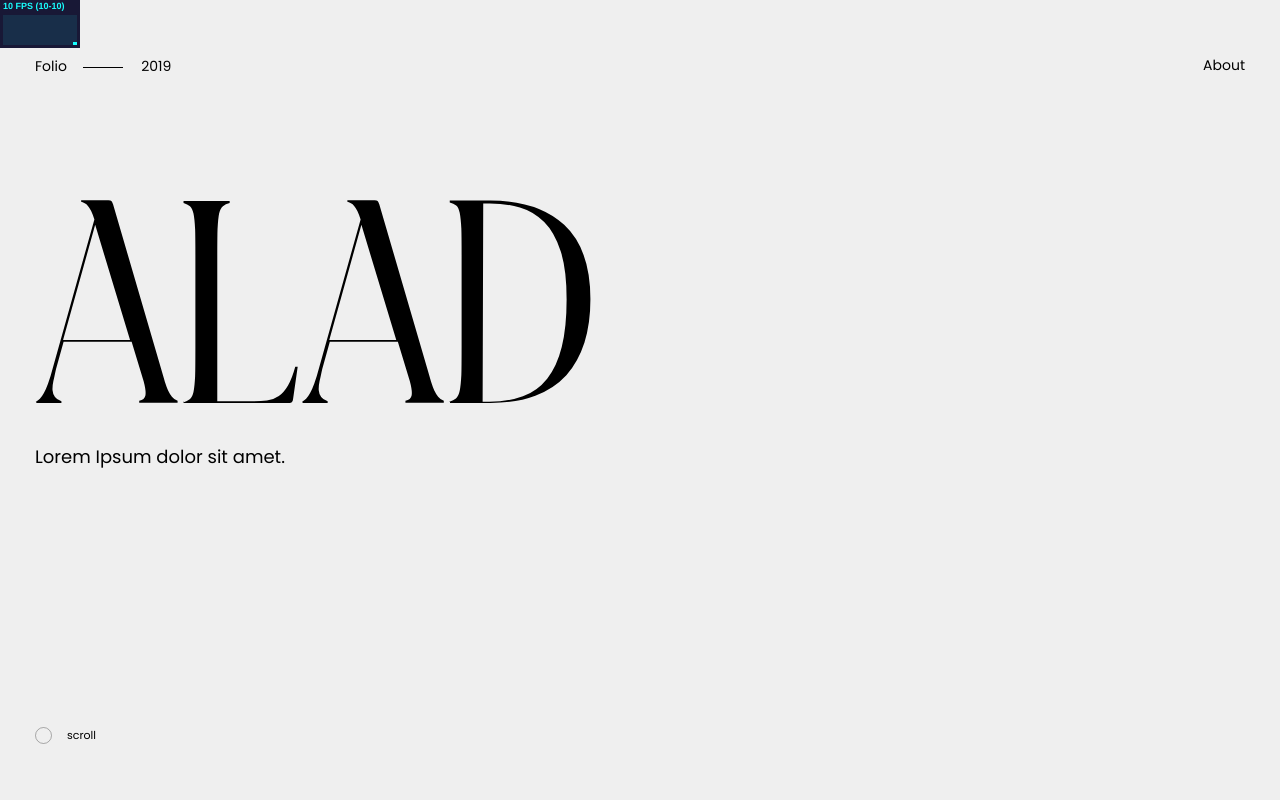
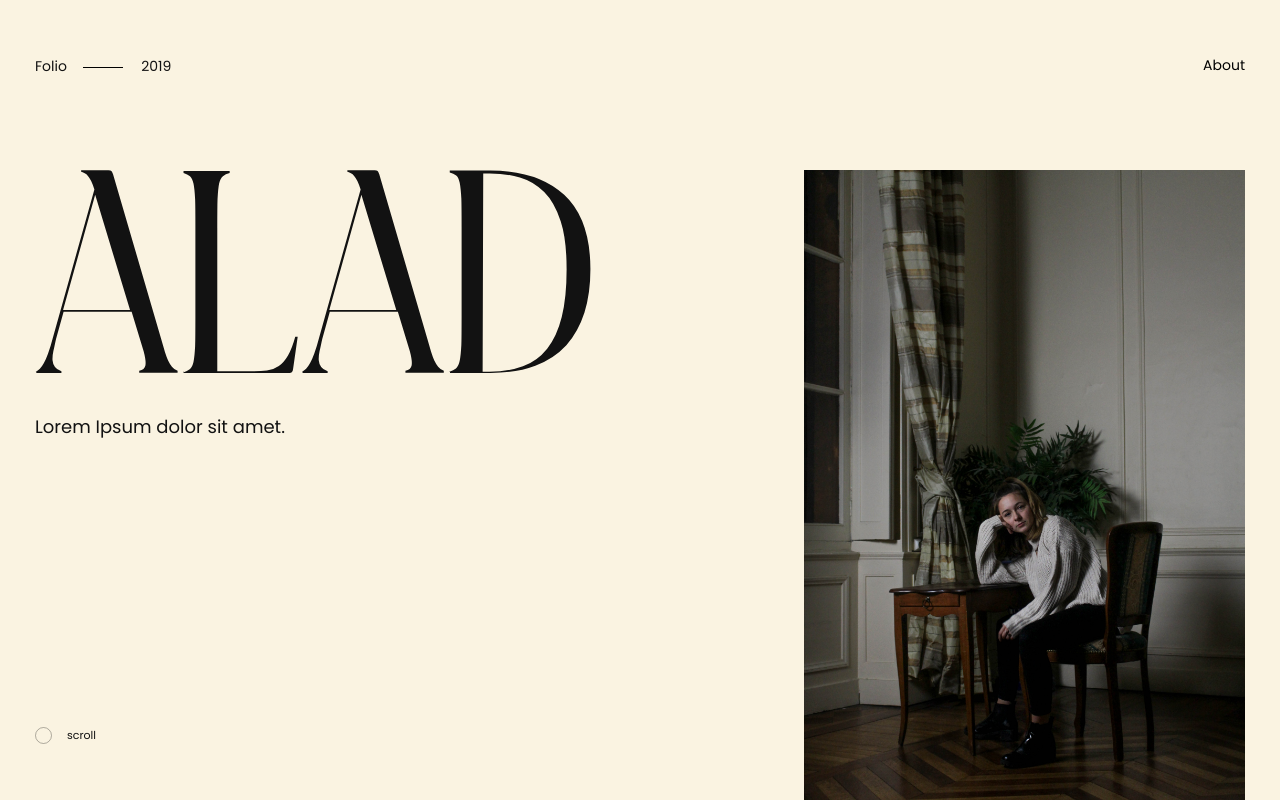
Before and after one commit to leochocolat/photos-alad, a website built with webpack: page dist/index.html in a window 1280 px wide. Built offline with Linux system fonts and the light colour scheme; animation ran at ten frames a second.

Commit message:
setup home static page

```diff
--- a/src/assets/data/data.json
+++ b/src/assets/data/data.json
@@ -1,4 +1,10 @@
 [
+    {
+        "fileName": "jade.jpg",
+        "title": "Jade C",
+        "modele": "Jade C",
+        "tag": "vert"
+    },
     {
         "fileName": "annabelle13.jpg",
         "title": "Annabelle",
--- a/src/javascript/components/CanvasComponent.js
+++ b/src/javascript/components/CanvasComponent.js
@@ -19,26 +19,57 @@ class CanvasComponent {
     this._canvas = document.querySelector('.js-canvas-component');
     this._ctx = this._canvas.getContext('2d');
 
+    this.ui = {
+        section: document.querySelector('.js-section-canvas')
+    }
+
     this._settings = {
       scrollVelocityFactor: 0.5,
       marginFactor: 0.5
     }
 
+    this._tweenObject = {
+        currentIndex: 0,
+        index: 0
+    }
+
+    this._colors = [
+        {
+            primary: '#faf3e1',
+            secondary: '#121212'
+        },
+        {
+            primary: '',
+            secondary: ''
+        },
+        {
+            primary: '',
+            secondary: ''
+        },
+        {
+            primary: '',
+            secondary: ''
+        }
+    ];
+
     this._stats = new Stats();
     this._stats.showPanel(0);
-    document.body.appendChild(this._stats.dom);
+    // document.body.appendChild(this._stats.dom);
 
     this._init();
   }
 
   _init() {
     this._resize();
+    this._getSectionPosition();
+    this._setColor();
 
     this._loadImages();
   }
 
-  _start() {
-    this._setupEventListener();
+  _setColor() {
+      this._canvas.style.backgroundColor = this._colors[this._tweenObject.index].primary;
+      document.body.style.color = this._colors[this._tweenObject.index].secondary;
   }
 
   _loadImages() {
@@ -65,12 +96,28 @@ class CanvasComponent {
     });
   }
 
+  _start() {
+    this._setupEventListener();
+  }
+
   _scrollManager(e) {
       this._scrollVelocity = e.deltaY * this._settings.scrollVelocityFactor;
   }
 
   _draw() {
     this._ctx.clearRect(0, 0, this._width, this._height);
+
+    this._createImages();
+  }
+
+  _createImages() {
+      const width = this._width/2.9;
+      const left = this._container.right - width - this._getNumber(this._container.padding);
+      const top = this._container.top;
+      const aspectRatio = this._images[0].width / this._images[0].height;
+      const height = width / aspectRatio;
+
+      this._ctx.drawImage(this._images[0], left, top, width, height);
   }
 
   _resize() {
@@ -79,6 +126,20 @@ class CanvasComponent {
 
     this._canvas.width = this._width;
     this._canvas.height = this._height;
+  }
+
+  _getSectionPosition() {
+    this._container = {
+        left: this.ui.section.getBoundingClientRect().left,
+        top: this.ui.section.getBoundingClientRect().top,
+        right: this.ui.section.getBoundingClientRect().right,
+        bottom: this.ui.section.getBoundingClientRect().bottom,
+        padding: window.getComputedStyle(this.ui.section).paddingLeft
+    }
+  }
+
+  _getNumber(string) {
+    return parseInt(string.substring(0, string.length - 2))
   }
 
   _setupEventListener() {
@@ -101,6 +162,7 @@ class CanvasComponent {
 
   _resizeHandler() {
     this._resize();
+    this._getSectionPosition();
   }
 
   _wheelHandler(e) {
--- a/src/scss/base/base.scss
+++ b/src/scss/base/base.scss
@@ -12,4 +12,5 @@ canvas {
   position: absolute;
   left: 0;
   top: 0;
+  z-index: -1;
 }
--- a/src/scss/pages/home.scss
+++ b/src/scss/pages/home.scss
@@ -1,5 +1,5 @@
 .home-page__content {
-    margin-top: 200px;
+    margin-top: 170px;
 }
 
 .home-page__paragraph {
```
Also changed, not shown: dist/assets/images/jade.jpg (added), dist/css/app.css, dist/index.html, dist/javascript/app.bundle.js.
